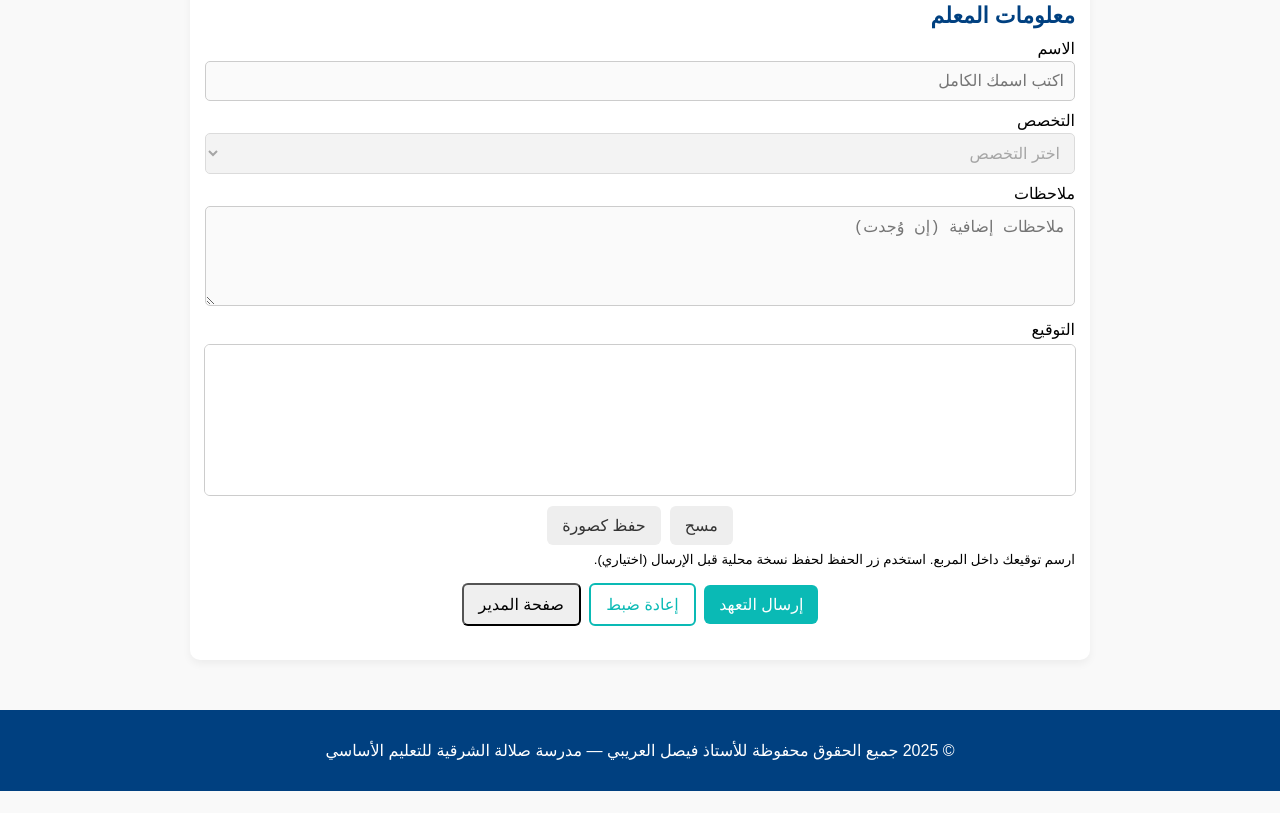
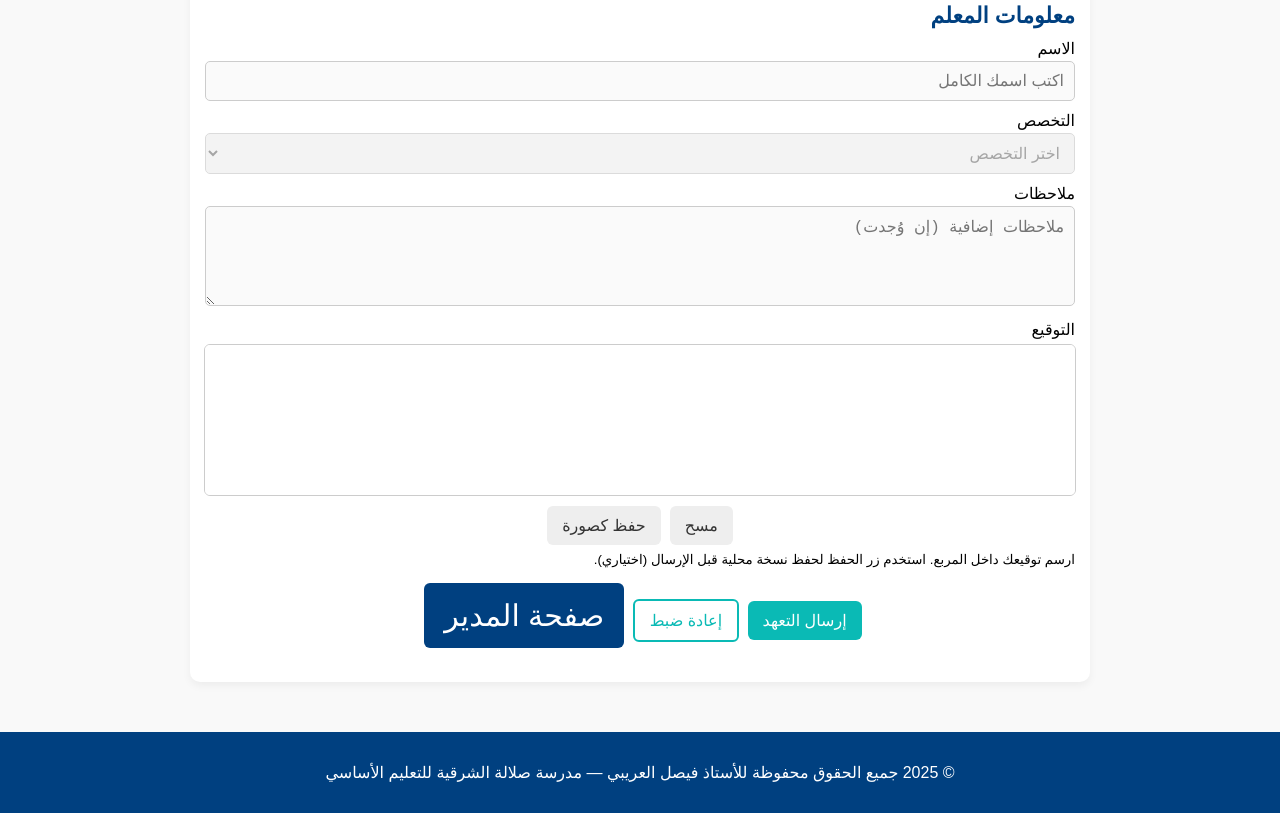
Before and after one commit to SalalahSharqiyaSchool/SalalahSharqiya-School-Management, a plain HTML site: page index.html in a window 1280 px wide. Shown: the part 643-1456 px from the top of the page. Before the commit the page ends 1434 px from the top, so only its background shows below. Drawn offline with nearby package versions, Linux system fonts and the light colour scheme.

Commit message:
Update style.css

```diff
--- a/css/style.css
+++ b/css/style.css
@@ -109,6 +109,19 @@ textarea {
 
 .btn.primary:hover {
   background-color: #079A95;
+}
+.btn.secondary {
+    background-color: #004080; /* أزرق داكن */
+    color: #fff;
+    border: none;
+    border-radius: 6px;
+    padding: 15px 20px;
+    font-size: 30px;
+    cursor: pointer;
+    margin-left: 8px; /* مسافة بين الأزرار */
+}
+.btn.secondary:hover {
+    background-color: #0059b3;
 }
 
 .btn.outline {
```
